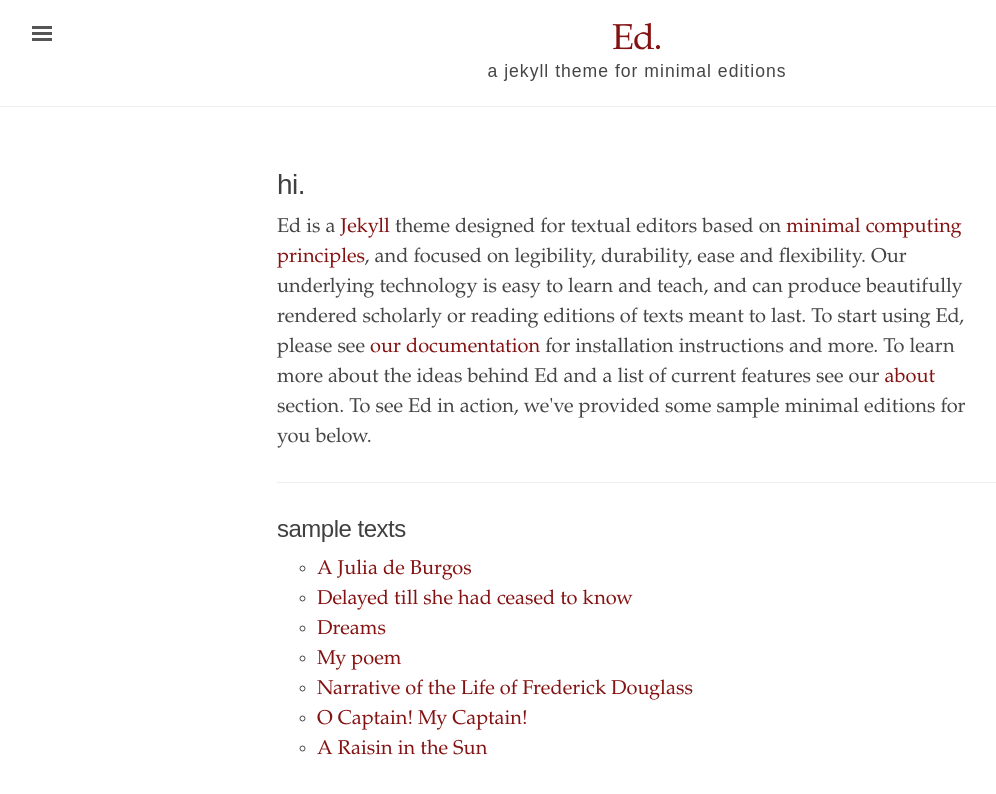
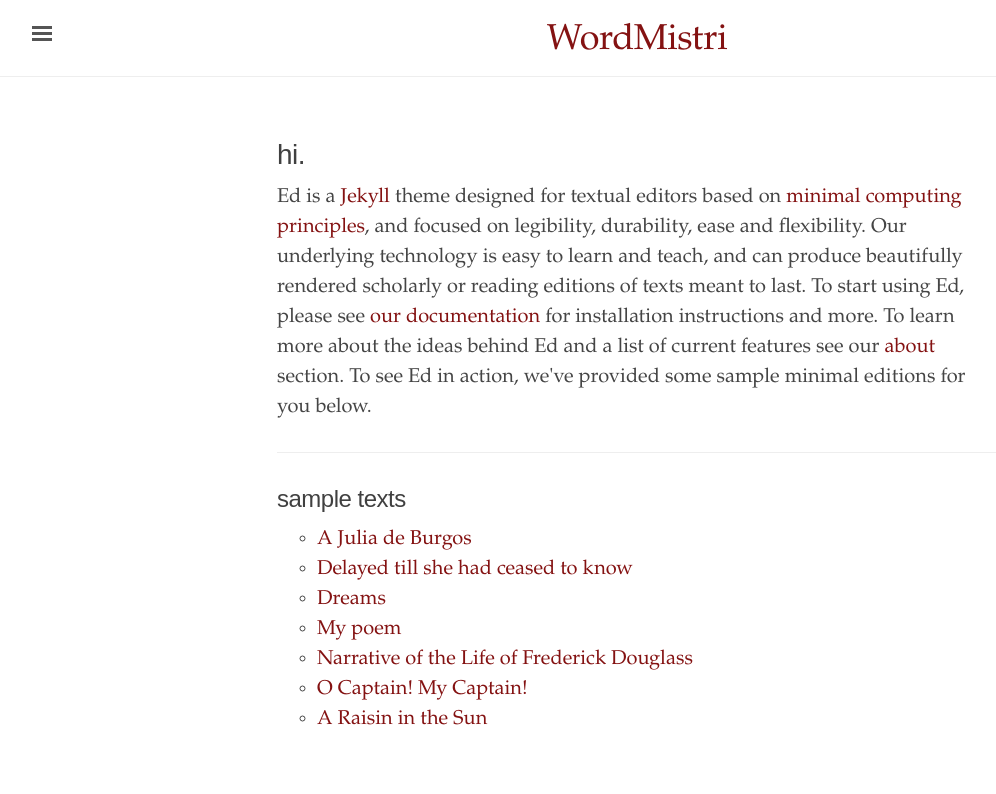
Before and after one commit to WordMistri/WordMistri.github.io, a Jekyll site: the page built from index.html, in a window 1280 px wide. Shown: the top 794 px of the page, without its empty margins (3-999 px from the left). Built offline with Jekyll 4.4.1, drawn with Linux system fonts in a browser that asks for light colours.

Commit message:
Update _config.yml

```diff
--- a/_config.yml
+++ b/_config.yml
@@ -1,17 +1,17 @@
 # Built with Jekyll 3.6.0
 
 # Setup
-title:               Ed.
-tagline:             'a jekyll theme for minimal editions'
-description:         'Ed is a Jekyll theme designed for textual editors based on minimal computing principles, and focused on legibility and flexibility.'
+title:               WordMistri
+tagline:             ''
+description:         ''
 url:                 'http://minicomp.github.io'
 baseurl:             '/WordMistri'
 
 # About/contact
 author:
-  name:              Alex Gil
-  url:               https://twitter.com/elotroalex
-  email:             colibri.alex@gmail.com
+  name:              Srinivasan G.
+  url:               https://wordmistri.github.io/WordMistri/
+  email:             srinivasan.gowrishankar@gmail.com
 
 # Color scheme. Options: red, orange, magenta, cyan, blue, brown
 color-scheme:
```
